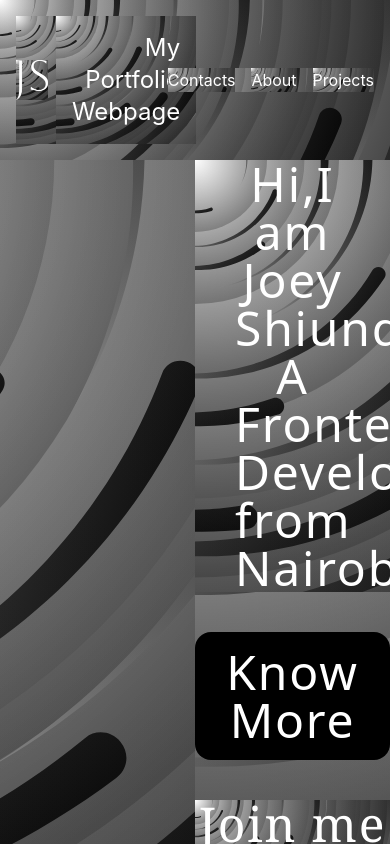
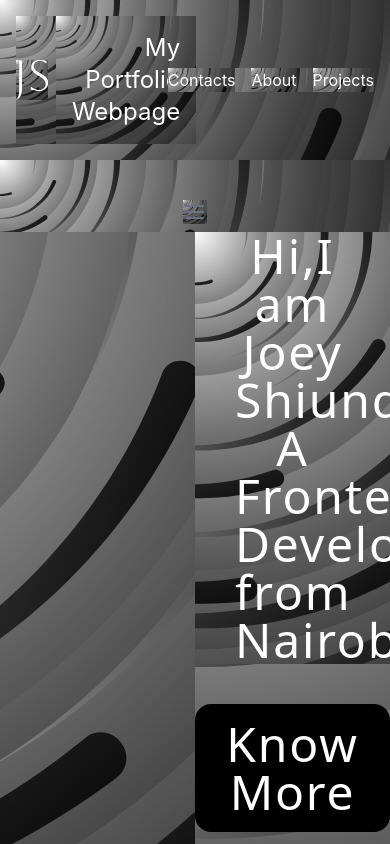
Before and after one commit to joeyshiundu/port, a React (Create React App) app in the folder porto/: page / in a window 390 px wide. Shown: the top 844 px of the page. Built offline with nearby package versions, Linux system fonts and the light colour scheme.

Commit message:
Add framer-motion, hamburger-react, and react-use dependencies*** ***Add Hamburger component to App.js*** ***Update Hamburger component implementation

```diff
--- a/porto/package.json
+++ b/porto/package.json
@@ -8,10 +8,13 @@
     "@testing-library/user-event": "^13.5.0",
     "animate.css": "^4.1.1",
     "devicon": "^2.16.0",
+    "framer-motion": "^11.0.10",
+    "hamburger-react": "^2.5.0",
     "react": "^18.2.0",
     "react-countup": "^6.5.0",
     "react-dom": "^18.2.0",
     "react-scripts": "5.0.1",
+    "react-use": "^17.5.0",
     "web-vitals": "^2.1.4"
   },
   "scripts": {
--- a/porto/src/App.js
+++ b/porto/src/App.js
@@ -4,6 +4,8 @@ import Slideshow from './slideshow';
 import Time from './time';
 import Contacts from './contacts';
 import Footer from './footer';
+import Hamburger from './hamburger';
+
 
 
 
@@ -23,6 +25,7 @@ function App() {
         </nav>
       </header>
       <div className='text-7xl text-center text-white font-sans tracking-wide'>
+        <Hamburger/>
         < Intro />
         <Slideshow />
         <Time/>
--- a/porto/src/hamburger.js
+++ b/porto/src/hamburger.js
@@ -1,20 +1,49 @@
 import React, { useState } from 'react';
 
-const HamburgerMenu = () => {
-  const [isActive, setIsActive] = useState(false);
+const Hamburger = () => {
+  const [isOpen, setIsOpen] = useState(false);
 
   const toggleMenu = () => {
-    setIsActive(!isActive);
+    setIsOpen(!isOpen);
   };
 
   return (
-    <div className={`hamburger ${isActive ? 'is-active' : ''}`} onClick={toggleMenu}>
-      <div className="hamburger__container">
-        <div className="hamburger__inner"></div>
-        <div className="hamburger__hidden"></div>
-      </div>
+    <div className="relative">
+      <button
+        className="text-gray-500 hover:text-gray-700 focus:outline-none focus:text-gray-700"
+        onClick={toggleMenu}
+      >
+        <svg
+          className="h-6 w-6"
+          fill="none"
+          viewBox="0 0 24 24"
+          stroke="currentColor"
+        >
+          {isOpen ? (
+            <path
+              strokeLinecap="round"
+              strokeLinejoin="round"
+              strokeWidth={2}
+              d="M6 18L18 6M6 6l12 12"
+            />
+          ) : (
+            <path
+              strokeLinecap="round"
+              strokeLinejoin="round"
+              strokeWidth={2}
+              d="M4 6h16M4 12h16M4 18h16"
+            />
+          )}
+        </svg>
+      </button>
+
+      {isOpen && (
+        <div className="absolute top-0 right-0 mt-2 w-48 bg-white rounded-lg shadow-lg">
+          {/* Your menu items go here */}
+        </div>
+      )}
     </div>
   );
 };
 
-export default HamburgerMenu;
+export default Hamburger;
```
Also changed, not shown: 1 other file (tests, documents, lock files or other folders).
